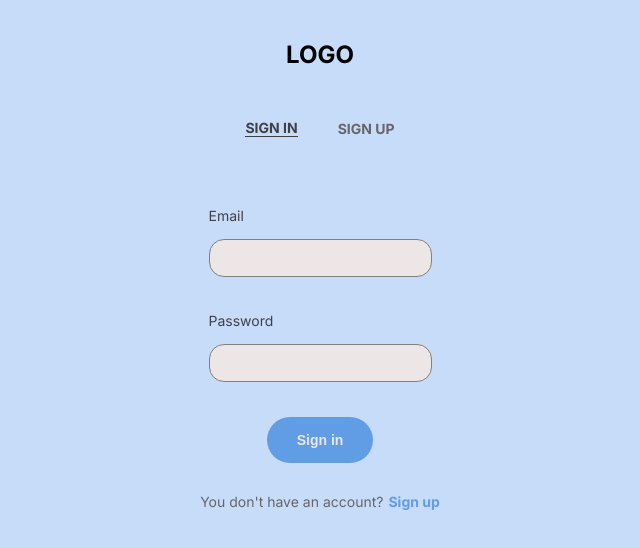
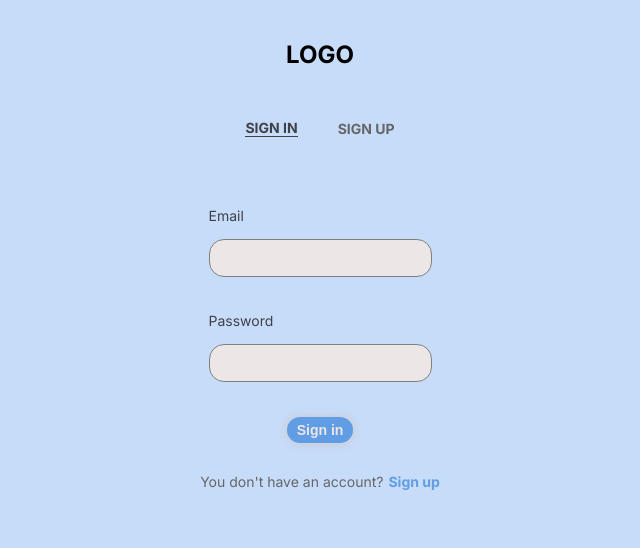
Before and after one commit to NNikiforuk/medical-assistant, a Next.js app: page / in a window 1280 px wide. Shown: the top 548 px of the page, without its empty margins (320-960 px from the left). Built offline with nearby package versions, Linux system fonts and the light colour scheme.

Commit message:
Box shadow to button

```diff
--- a/components/common/Button/button.scss
+++ b/components/common/Button/button.scss
@@ -6,6 +6,9 @@
 	border: none;
 	font-weight: bold;
 	cursor: pointer;
+	-webkit-box-shadow: 0px 0px 10px 0px rgba($shadow-color, 1);
+	-moz-box-shadow: 0px 0px 10px 0px rgba($shadow-color, 1);
+	box-shadow: 0px 0px 10px 0px rgba($shadow-color, 1);
 
 	&--primary {
 		background-color: $button-primary-background-color;
@@ -22,22 +25,20 @@
 	}
 }
 
-
 @media only screen and (min-width: 768px) {
 	.button {
-		font-size: $font-size-s;
-		padding: 15px 30px;
+		font-size: $font-size-xs;
 	}
 }
 
 @media only screen and (min-width: 1024px) {
 	.button {
-		font-size: $font-size-m;
+		padding: 15px 30px;
 	}
 }
 
 @media only screen and (min-width: 1200px) {
 	.button {
-		font-size: $font-size-xs;
+		padding: 5px 10px;
 	}
 }
--- a/components/dashboard/Card/card.scss
+++ b/components/dashboard/Card/card.scss
@@ -10,7 +10,7 @@
 	margin: 5px;
 	border-radius: 20px;
 	color: $text-gray-color;
-	font-size: $fontSize-280px-smaller;
+	font-size: $font-size-xs;
 
 	.header {
 		background-color: $background-color-yellow;
@@ -50,8 +50,8 @@
 @media only screen and (min-width: 1200px) {
 	.card {
 		max-width: 160px;
-		height: 150px;
-		font-size: $fontSize-1200px-smaller;
+		height: 160px;
+		font-size: $font-size-xs;
 
 		.main {
 			padding: 8px;
```
Also changed, not shown: app/dashboard/page.tsx (+2 -8 lines).
